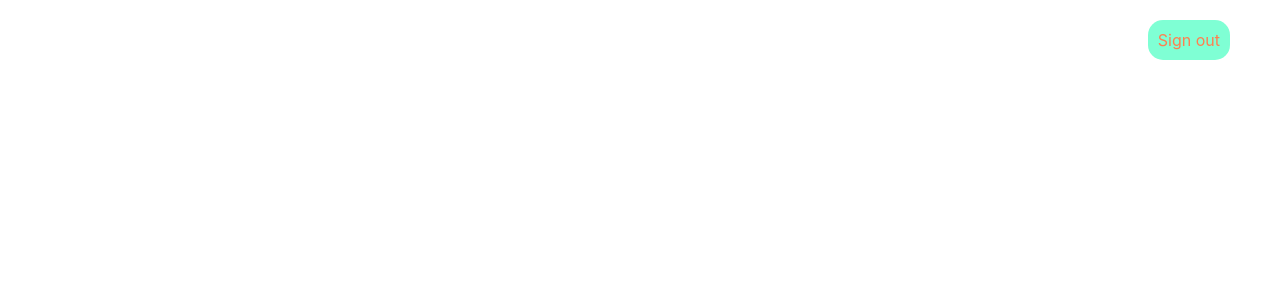
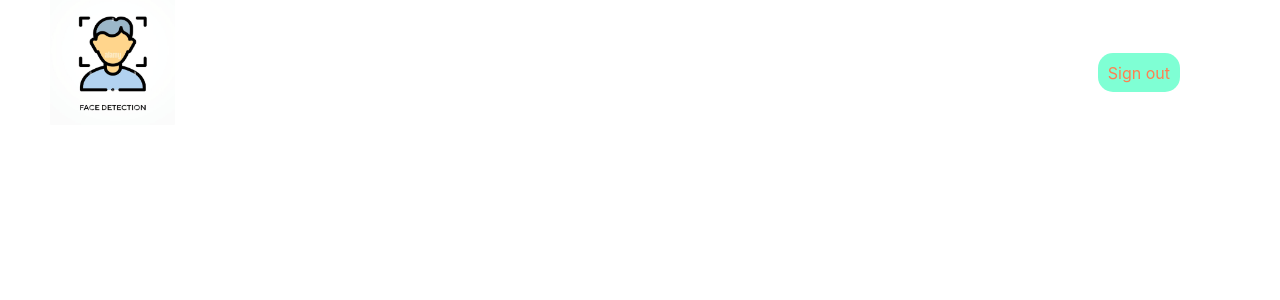
Before and after one commit to Zohoorparvaz/face-detection, a React (Create React App) app: page / in a window 1280 px wide. Shown: the top 300 px of the page. Built offline with nearby package versions, Linux system fonts and the light colour scheme.

Commit message:
Logo and Nav components and style

```diff
--- a/package.json
+++ b/package.json
@@ -8,6 +8,7 @@
     "@testing-library/user-event": "^13.5.0",
     "react": "^18.2.0",
     "react-dom": "^18.2.0",
+    "react-parallax-tilt": "^1.7.108",
     "react-scripts": "5.0.1",
     "web-vitals": "^2.1.4"
   },
--- a/src/App.css
+++ b/src/App.css
@@ -2,9 +2,9 @@
   text-align: center;
 }
 
-.App-logo {
-  height: 40vmin;
-  pointer-events: none;
+.headerContainer {
+  display: flex;
+  justify-content: space-between;
 }
 
 @media (prefers-reduced-motion: no-preference) {
--- a/src/App.js
+++ b/src/App.js
@@ -6,12 +6,15 @@ import SubmitForm from "./components/submitForm/SubmitForm"
 import ImageBox from "./components/imageBox/ImageBox"
 import SignIn from "./components/signIn/SignIn"
 import Register from "./components/Register/Register"
+import "./App.css"
 
 function App() {
   return (
     <div className="App">
-      <Navbar />
-      <Logo />
+      <div className='headerContainer'>
+        <Logo />
+        <Navbar />
+      </div>
       <Rank />
       <SubmitForm />
       <ImageBox />
--- a/src/components/logo/Logo.js
+++ b/src/components/logo/Logo.js
@@ -1,8 +1,13 @@
 import React from "react";
+import Tilt from 'react-parallax-tilt';
+import "./logo.css"
+import logo from "./logo.png"
 
 const Logo = () => {
   return (
-    <div></div>
+    <Tilt className="tiltContainer">
+      <img src={logo} alt="logo" />
+    </Tilt>
   )
 }
 export default Logo
--- /dev/null
+++ b/src/components/logo/logo.css
@@ -0,0 +1,10 @@
+.tiltContainer {
+  display: flex;
+  flex-direction: row;
+}
+
+img {
+  height: 125px;
+  width: 125px;
+  margin-left: 50px;
+}
--- a/src/components/navigationBar/NavigationBar.js
+++ b/src/components/navigationBar/NavigationBar.js
@@ -3,7 +3,7 @@ import "./navigationBar.css"
 
 const NavigationBar = () => {
   return (
-    <div className="bodyContainer">
+    <div className="navContainer">
       <p>Sign out</p>
     </div>
   )
--- a/src/components/navigationBar/navigationBar.css
+++ b/src/components/navigationBar/navigationBar.css
@@ -1,11 +1,14 @@
-.bodyContainer {
+.navContainer {
   display: flex;
   justify-content: flex-end;
+  align-items: center;
 }
-.bodyContainer p {
+.navContainer p {
   color: coral;
-  margin: 20px 50px 0 0;
+  margin: 20px 100px 0 0;
   padding: 10px;
   background-color: aquamarine;
   border-radius: 15px;
+  height: 1.2em;
+  text-align: center;
 }
```
Also changed, not shown: src/components/logo/logo.png (added), 1 other file (tests, documents, lock files or other folders).
